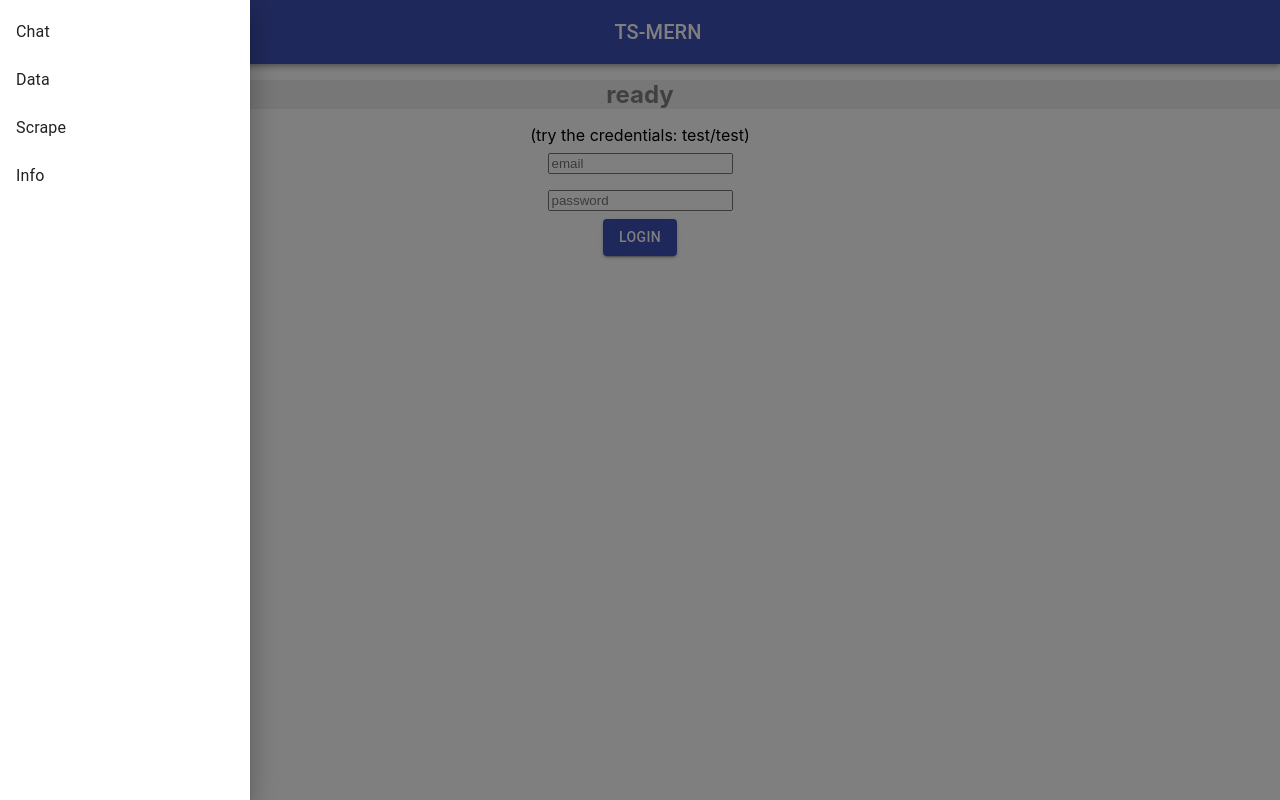
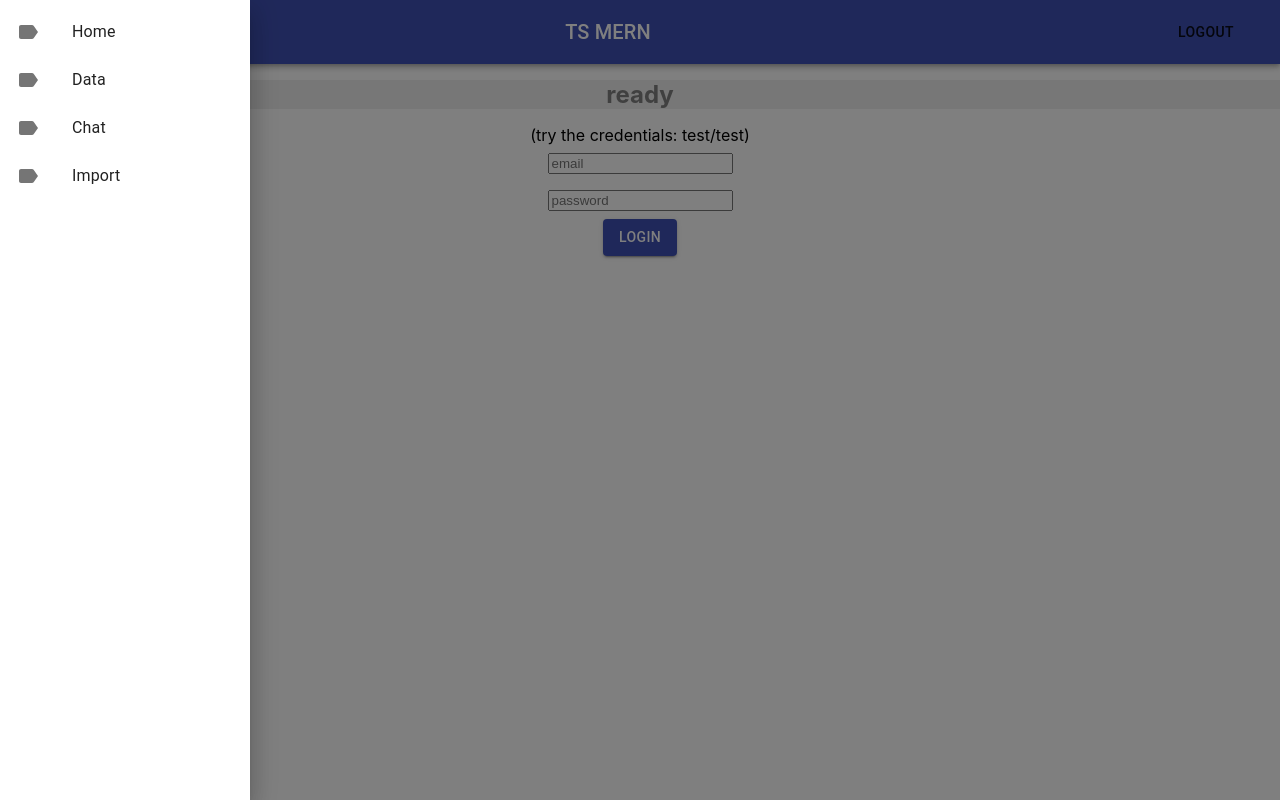
Before and after one commit to dcsan/ts-mern, a React (Create React App) app in the folder frontend/: page / in a window 1280 px wide. Both pictures are taken after a click on the button "Menu". Built offline with nearby package versions, Linux system fonts and the light colour scheme.

Commit message:
added logout button and sidebar nav

```diff
--- a/frontend/src/App.tsx
+++ b/frontend/src/App.tsx
@@ -3,22 +3,12 @@ import React from "react"
 import "./App.css"
 import { isSessionValid, setSession, clearSession, getAuthHeaders } from "./session"
 import Button from "@material-ui/core/Button"
-import { IItem } from "../../types"
+import { IItem, AppState } from "../../types"
 // import { App } from "../../types"
 import Grid from "@material-ui/core/Grid"
 
+import SideMenu from "./components/SideMenu/SideMenu"
 
-import SideMenu from "./components/SideMenu"
-
-export interface AppState {
-  email: string
-  password: string
-  isRequesting: boolean
-  isLoggedIn: boolean
-  data: IItem[]
-  msg: string
-  error: string
-}
 
 class App extends React.Component<{}, AppState> {
   public state = {
@@ -29,6 +19,11 @@ class App extends React.Component<{}, AppState> {
     data: [],
     error: "",
     msg: "ready"
+  }
+
+  constructor(props: any) {
+    super(props)
+    this.handleLogout = this.handleLogout.bind(this)
   }
 
   public componentDidMount() {
@@ -65,7 +60,7 @@ class App extends React.Component<{}, AppState> {
     return (
 
       <div className="App">
-        <SideMenu />
+        <SideMenu handleLogout={ this.handleLogout }/>
         <div className="App-header">
           <h1 className="App-title">{ this.state.msg }</h1>
         </div>
@@ -120,16 +115,6 @@ class App extends React.Component<{}, AppState> {
                     api/meals
                   </Button>
 
-                  <Button
-                    id="logoutButton"
-                    className="side-button"
-                    disabled={ this.state.isRequesting }
-                    variant="contained"
-                    color="secondary"
-                    onClick={ this.logout }>
-                    Logout
-                  </Button>
-
                 </div>
 
               </Grid>
@@ -167,22 +152,10 @@ class App extends React.Component<{}, AppState> {
     }
   }
 
-  private logout = (): void => {
+  // TODO - call parent
+  private handleLogout() {
     clearSession()
     this.setState({ isLoggedIn: false })
-  }
-
-  private fetchTestData = async (): Promise<void> => {
-    try {
-      this.setState({ error: "" })
-      const response = await axios.get<IItem[]>("/api/items", { headers: getAuthHeaders() })
-      this.setState({ data: response.data })
-      console.log("fetched=>", response.data)
-    } catch (error) {
-      this.setState({ error: "Something went wrong" })
-    } finally {
-      this.setState({ isRequesting: false })
-    }
   }
 
   private reloadTestData = async (): Promise<void> => {
--- a/frontend/src/components/SideMenu.tsx
+++ /dev/null
@@ -1,119 +0,0 @@
-import React from 'react'
-import { makeStyles } from '@material-ui/core/styles'
-import Drawer from '@material-ui/core/Drawer'
-import Button from '@material-ui/core/Button'
-import List from '@material-ui/core/List'
-import Divider from '@material-ui/core/Divider'
-import ListItem from '@material-ui/core/ListItem'
-import ListItemIcon from '@material-ui/core/ListItemIcon'
-import ListItemText from '@material-ui/core/ListItemText'
-import InboxIcon from '@material-ui/icons/MoveToInbox'
-import MailIcon from '@material-ui/icons/Mail'
-
-import AppBar from "@material-ui/core/AppBar"
-import Toolbar from "@material-ui/core/Toolbar"
-import Typography from "@material-ui/core/Typography"
-import IconButton from "@material-ui/core/IconButton"
-import MenuIcon from "@material-ui/icons/Menu"
-
-const useStyles = makeStyles({
-  list: {
-    width: 250,
-  },
-  fullList: {
-    width: 'auto',
-  },
-})
-
-export default function TemporaryDrawer() {
-  const classes = useStyles()
-  const [state, setState] = React.useState({
-    top: false,
-    left: false,
-    bottom: false,
-    right: false,
-  })
-
-  type DrawerSide = 'top' | 'left' | 'bottom' | 'right'
-  const toggleDrawer = (side: DrawerSide, open: boolean) => (
-    event: React.KeyboardEvent | React.MouseEvent,
-  ) => {
-    if (
-      event.type === 'keydown' &&
-      ((event as React.KeyboardEvent).key === 'Tab' ||
-        (event as React.KeyboardEvent).key === 'Shift')
-    ) {
-      return
-    }
-
-    setState({ ...state, [side]: open })
-  }
-
-  const sideList = (side: DrawerSide) => (
-    <div
-      className={classes.list}
-      role="presentation"
-      onClick={toggleDrawer(side, false)}
-      onKeyDown={toggleDrawer(side, false)}
-    >
-      <List>
-        {['Chat', 'Data', 'Scrape', 'Info'].map((text, index) => (
-          <ListItem button={true} key={text}>
-            <ListItemText primary={text} />
-          </ListItem>
-        ))}
-      </List>
-    </div>
-  )
-
-  // const fullList = (side: DrawerSide) => (
-  //   <div
-  //     className={classes.fullList}
-  //     role="presentation"
-  //     onClick={toggleDrawer(side, false)}
-  //     onKeyDown={toggleDrawer(side, false)}
-  //   >
-  //     <List>
-  //       {['Inbox', 'Starred', 'Send email', 'Drafts'].map((text, index) => (
-  //         <ListItem button={true} key={text}>
-  //           <ListItemIcon>{index % 2 === 0 ? <InboxIcon /> : <MailIcon />}</ListItemIcon>
-  //           <ListItemText primary={text} />
-  //         </ListItem>
-  //       ))}
-  //     </List>
-  //     <Divider />
-  //     <List>
-  //       {['All mail', 'Trash', 'Spam'].map((text, index) => (
-  //         <ListItem button={true} key={text}>
-  //           <ListItemIcon>{index % 2 === 0 ? <InboxIcon /> : <MailIcon />}</ListItemIcon>
-  //           <ListItemText primary={text} />
-  //         </ListItem>
-  //       ))}
-  //     </List>
-  //   </div>
-  // )
-
-  const topBar = () => (
-    <div className="root">
-      <AppBar position="static">
-        <Toolbar>
-          <IconButton edge="start" className="menu-button" color="inherit" aria-label="Menu">
-            <MenuIcon onClick={toggleDrawer('left', true)}/>
-          </IconButton>
-          <Typography variant="h6" className="title">
-            TS-MERN
-          </Typography>
-        </Toolbar>
-      </AppBar>
-    </div>
-  )
-
-  return (
-    <div>
-      { topBar() }
-      <Drawer open={state.left} onClose={toggleDrawer('left', false)}>
-        {sideList('left')}
-      </Drawer>
-    </div>
-  )
-}
--- /dev/null
+++ b/frontend/src/components/SideMenu/SideMenu.css
@@ -0,0 +1,3 @@
+.side-list {
+  width: 250px;
+}
--- /dev/null
+++ b/frontend/src/components/SideMenu/SideMenu.tsx
@@ -0,0 +1,122 @@
+import React from 'react'
+import Drawer from '@material-ui/core/Drawer'
+import Button from '@material-ui/core/Button'
+import List from '@material-ui/core/List'
+import ListItem from '@material-ui/core/ListItem'
+import ListItemIcon from '@material-ui/core/ListItemIcon'
+import ListItemText from '@material-ui/core/ListItemText'
+
+import Label from '@material-ui/icons/Label'
+
+import './SideMenu.css'
+
+import AppBar from "@material-ui/core/AppBar"
+import Toolbar from "@material-ui/core/Toolbar"
+import Typography from "@material-ui/core/Typography"
+import IconButton from "@material-ui/core/IconButton"
+import MenuIcon from "@material-ui/icons/Menu"
+
+import { AppState } from "../../../../types"
+
+const MenuItems = ['Home', 'Data', 'Chat', 'Import']
+const AppName = 'TS MERN'
+
+type DrawerSide = 'top' | 'left' | 'bottom' | 'right'
+// const classes = useStyles()
+
+interface SideMenuProps {
+  handleLogout: any
+}
+
+class SideMenu extends React.Component<SideMenuProps, {} > {
+
+  public state = {
+    left: false,
+  }
+
+  public componentDidMount() {
+    this.setState({ left: false })
+  }
+
+
+  public toggleDrawer = (side: DrawerSide, open: boolean) => (
+    event: React.KeyboardEvent | React.MouseEvent,
+  ) => {
+    if (
+      event.type === 'keydown' &&
+      ((event as React.KeyboardEvent).key === 'Tab' ||
+        (event as React.KeyboardEvent).key === 'Shift')
+    ) {
+      return
+    }
+    this.setState({ [side]: open })
+  }
+
+  public sideList(side: DrawerSide) {
+    return (
+      <div
+        className='side-list'
+        role="presentation"
+        onClick={ this.toggleDrawer(side, false) }
+        onKeyDown={ this.toggleDrawer(side, false) }
+      >
+        <List>
+          { MenuItems.map((text, index) => (
+            <ListItem button={ true } key={ text }>
+              <ListItemIcon><Label /></ListItemIcon>
+
+              <ListItemText primary={ text } />
+            </ListItem>
+          )) }
+        </List>
+      </div>
+    )
+  }
+
+  public logoutButton() {
+    return (
+      <Button
+        id="logoutButton"
+        className="side-button"
+        // disabled={ this.state.isRequesting }
+        // variant="outlined"
+        // color="primary"
+        onClick={ this.props.handleLogout }>
+        Logout
+        </Button>
+    )
+  }
+
+  public topBar() {
+    return (
+      <div className="root">
+      <AppBar position="static">
+        <Toolbar>
+          <IconButton edge="start" className="menu-button" color="inherit" aria-label="Menu">
+            <MenuIcon onClick={ this.toggleDrawer('left', true) } />
+          </IconButton>
+          <Typography variant="h6" className="title">
+            { AppName }
+            </Typography>
+            { this.logoutButton() }
+        </Toolbar>
+      </AppBar>
+    </div>
+    )
+  }
+
+
+  public render() {
+    return (
+      <div>
+        { this.topBar() }
+        <Drawer open={ this.state.left } onClose={ this.toggleDrawer('left', false) }>
+          { this.sideList('left') }
+        </Drawer>
+      </div>
+    )
+  }
+
+}
+
+export default SideMenu
```
Also changed, not shown: 1 other file (tests, documents, lock files or other folders).
